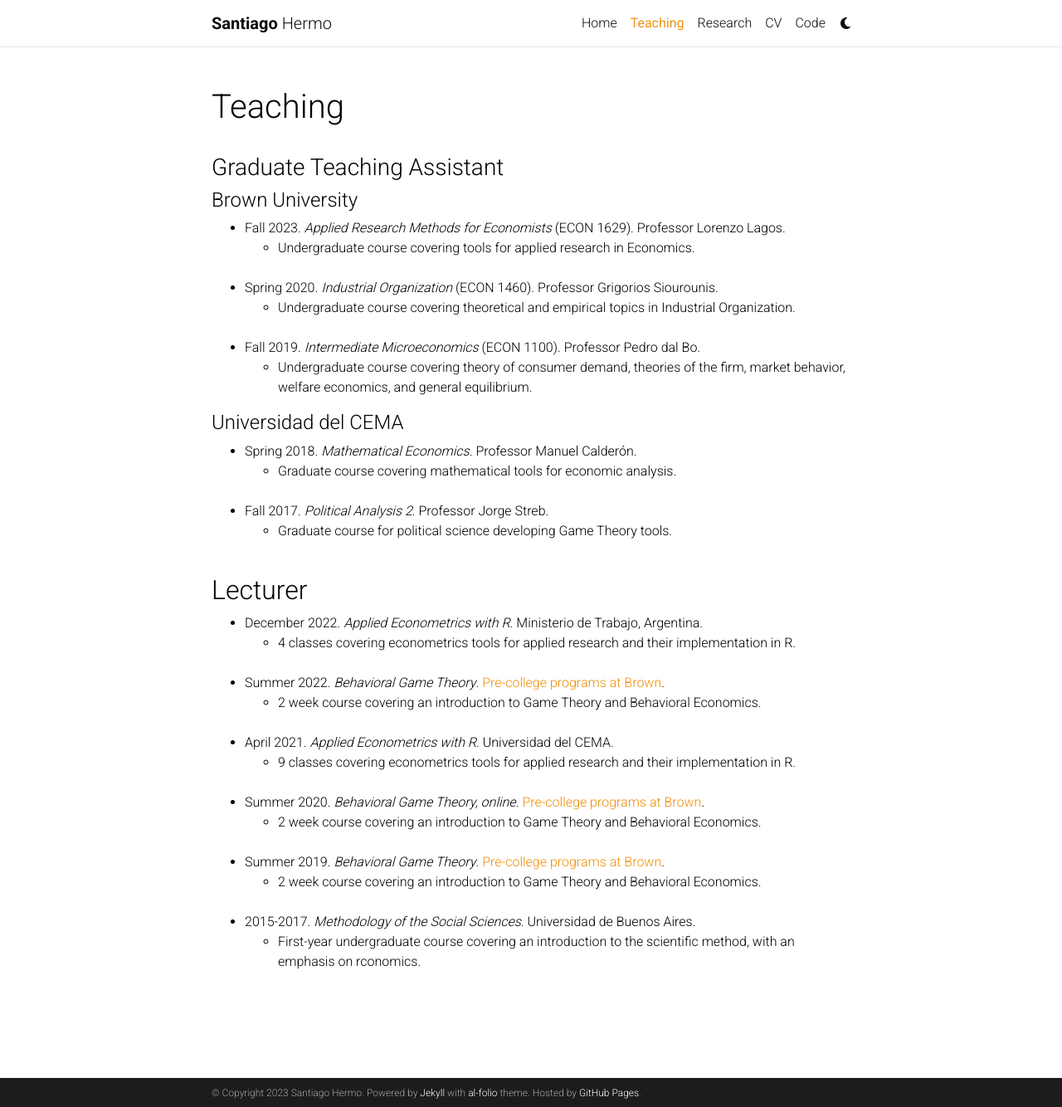
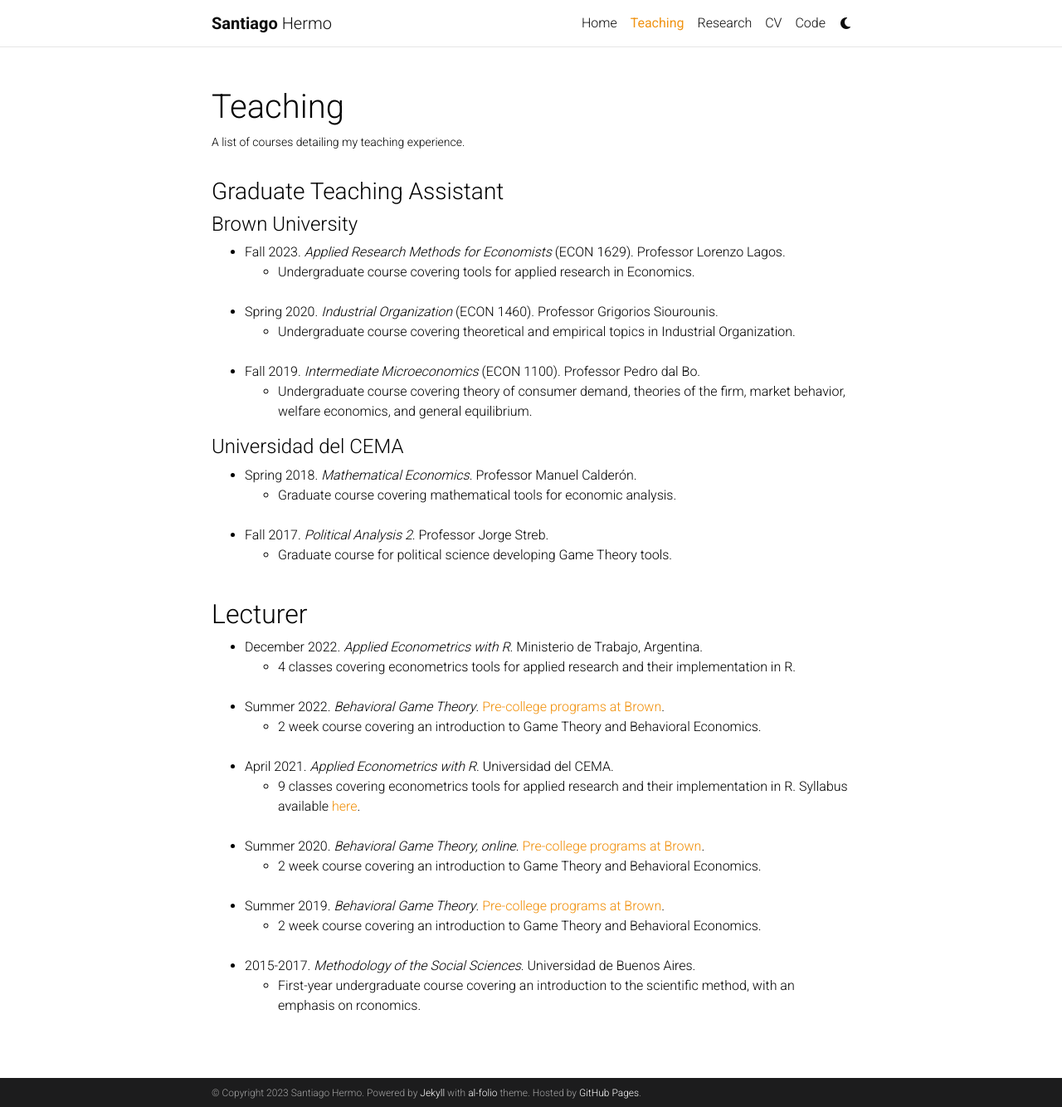
Before and after one commit to santiagohermo/santiagohermo.github.io, a Jekyll site: the page built from _pages/teaching.md, in a window 1280 px wide and 1334 px high. Shown: the whole window at 83% size. Built offline with Jekyll 4.4.1, drawn with Linux system fonts in a browser that asks for light colours; comment, search, counter and statistics services are not loaded; a style sheet for code colours, icons or effects is not loaded.

Commit message:
adding ucema short course syllabus

```diff
--- a/_pages/teaching.md
+++ b/_pages/teaching.md
@@ -2,7 +2,7 @@
 layout: page
 permalink: /teaching/
 title: Teaching
-description:
+description: A list of courses detailing my teaching experience.
 nav: true
 navorder: 5
 ---
@@ -37,7 +37,8 @@ navorder: 5
   - 2 week course covering an introduction to Game Theory and Behavioral Economics.<br><br>
 
 - April 2021. _Applied Econometrics with R_. Universidad del CEMA.
-  - 9 classes covering econometrics tools for applied research and their implementation in R.<br><br>
+  - 9 classes covering econometrics tools for applied research and their implementation in R.
+  Syllabus available [here](../assets/pdf/syllabus_ucema_short_course.pdf).<br><br>
 
 - Summer 2020. _Behavioral Game Theory, online_. [Pre-college programs at Brown](https://precollege.brown.edu/programs/summerbrown).
   - 2 week course covering an introduction to Game Theory and Behavioral Economics.<br><br>
```
Also changed, not shown: 1 other file.
